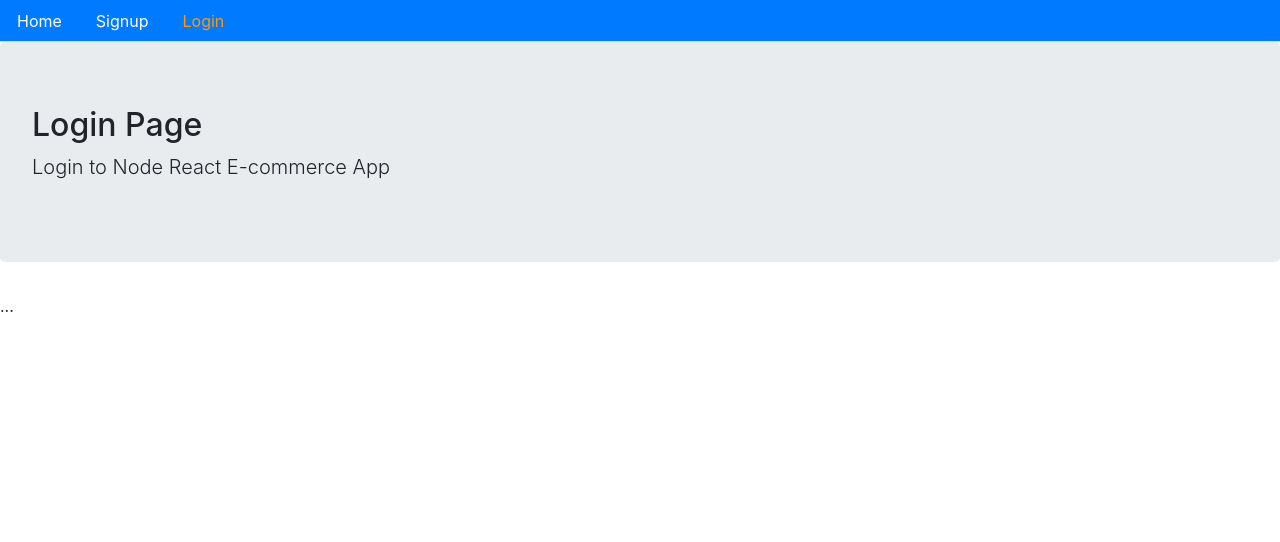
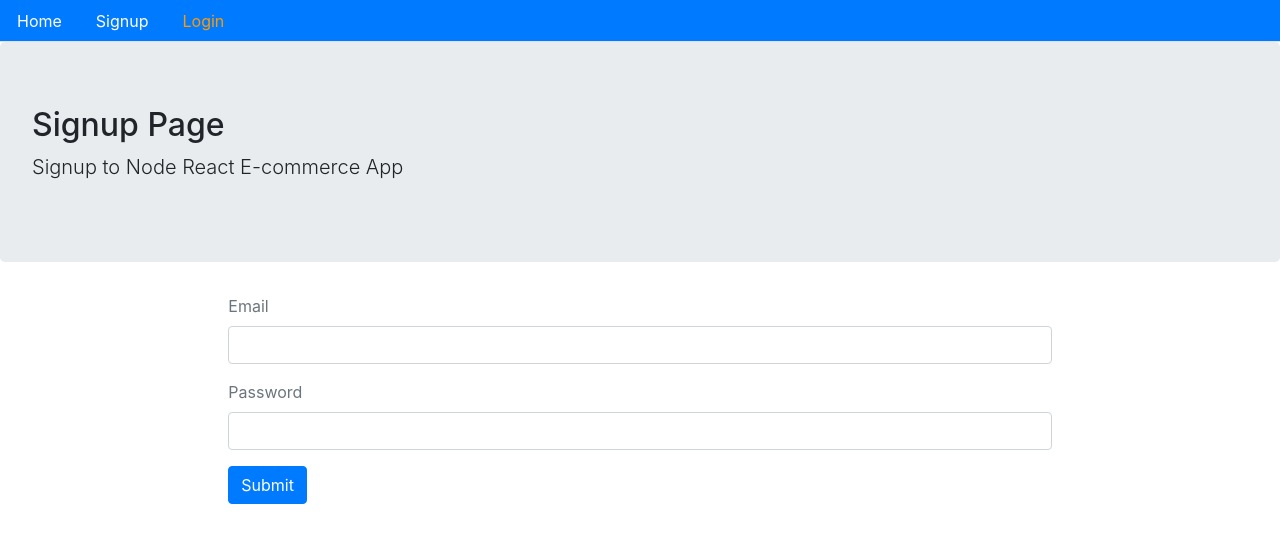
Before and after one commit to kluu1/Bookstore, a React (Create React App) app in the folder client/: page /login in a window 1280 px wide. Shown: the top 542 px of the page. Built offline with nearby package versions, Linux system fonts and the light colour scheme; no server answers.

Commit message:
hooked up signin page front end

```diff
--- /dev/null
+++ b/client/src/auth/index.js
@@ -0,0 +1,26 @@
+import { API_URL } from '../config';
+import axios from 'axios';
+
+export const signup = user => {
+  return axios({
+    method: 'POST',
+    headers: {
+      Accept: 'application/json',
+      'Content-Type': 'application/json'
+    },
+    url: `${API_URL}/signup`,
+    data: JSON.stringify(user)
+  });
+};
+
+export const login = user => {
+  return axios({
+    method: 'POST',
+    headers: {
+      Accept: 'application/json',
+      'Content-Type': 'application/json'
+    },
+    url: `${API_URL}/login`,
+    data: JSON.stringify(user)
+  });
+};
--- a/client/src/user/Login.js
+++ b/client/src/user/Login.js
@@ -1,10 +1,104 @@
-import React from 'react';
+import React, { useState } from 'react';
+import { Redirect } from 'react-router-dom';
 import Layout from '../core/Layout';
+import { login } from '../auth';
 
-const Login = () => (
-  <Layout title="Login Page" description="Login to Node React E-commerce App">
-    ...
-  </Layout>
-);
+const Login = () => {
+  const [values, setValues] = useState({
+    email: '',
+    password: '',
+    error: '',
+    loading: false,
+    redirectToReferrer: false
+  });
+
+  const {
+    email,
+    password,
+    error,
+    loading,
+    redirectToReferrer
+  } = values;
+
+  const handleChange = name => event => {
+    setValues({ ...values, error: false, [name]: event.target.value });
+  };
+
+  const clickSubmit = async event => {
+    event.preventDefault();
+    setValues({ ...values, error: false, loading: true });
+    try {
+      await login({ email, password });
+      setValues({
+        ...values,
+        redirectToReferrer: true
+      });
+    } catch (err) {
+      setValues({
+        ...values,
+        error: err.response.data.error,
+        loading: false
+      });
+    }
+  };
+
+  const loginForm = () => (
+    <form>
+      <div className="form-group">
+        <label className="text-muted">Email</label>
+        <input
+          onChange={handleChange('email')}
+          type="email"
+          className="form-control"
+          value={email}
+        />
+      </div>
+      <div className="form-group">
+        <label className="text-muted">Password</label>
+        <input
+          onChange={handleChange('password')}
+          type="password"
+          className="form-control"
+          value={password}
+        />
+      </div>
+      <button onClick={clickSubmit} className="btn btn-primary">
+        Submit
+      </button>
+    </form>
+  );
+
+  const showError = () => (
+    <div className="alert alert-danger" style={{ display: error ? '' : 'none' }}>
+      {error}
+    </div>
+  );
+
+  const showLoading = () =>
+    loading && (
+      <div className="alert alert-info">
+        <h2>Loading...</h2>
+      </div>
+    );
+
+  const redirectUser = () => {
+    if (redirectToReferrer) {
+      return <Redirect to="/" />
+    }
+  };
+
+  return (
+    <Layout
+      title="Signup Page"
+      description="Signup to Node React E-commerce App"
+      className="container col-md-8 offset-md-2"
+    >
+      {showLoading()}
+      {showError()}
+      {loginForm()}
+      {redirectUser()}
+    </Layout>
+  );
+};
 
 export default Login;
--- a/client/src/user/Signup.js
+++ b/client/src/user/Signup.js
@@ -1,8 +1,7 @@
 import React, { useState } from 'react';
 import { Link } from 'react-router-dom';
 import Layout from '../core/Layout';
-import { API_URL } from '../config';
-import axios from 'axios';
+import { signup } from '../auth';
 
 const Signup = () => {
   const [values, setValues] = useState({
@@ -21,6 +20,7 @@ const Signup = () => {
 
   const clickSubmit = async event => {
     event.preventDefault();
+    setValues({ ...values, error: false });
     try {
       await signup({ name, email, password });
       setValues({
@@ -38,18 +38,6 @@ const Signup = () => {
         success: false
       });
     }
-  };
-
-  const signup = user => {
-    return axios({
-      method: 'POST',
-      headers: {
-        Accept: 'application/json',
-        'Content-Type': 'application/json'
-      },
-      url: `${API_URL}/signup`,
-      data: JSON.stringify(user)
-    });
   };
 
   const signUpForm = () => (
```
Also changed, not shown: 2 other files (tests, documents, lock files or other folders).
